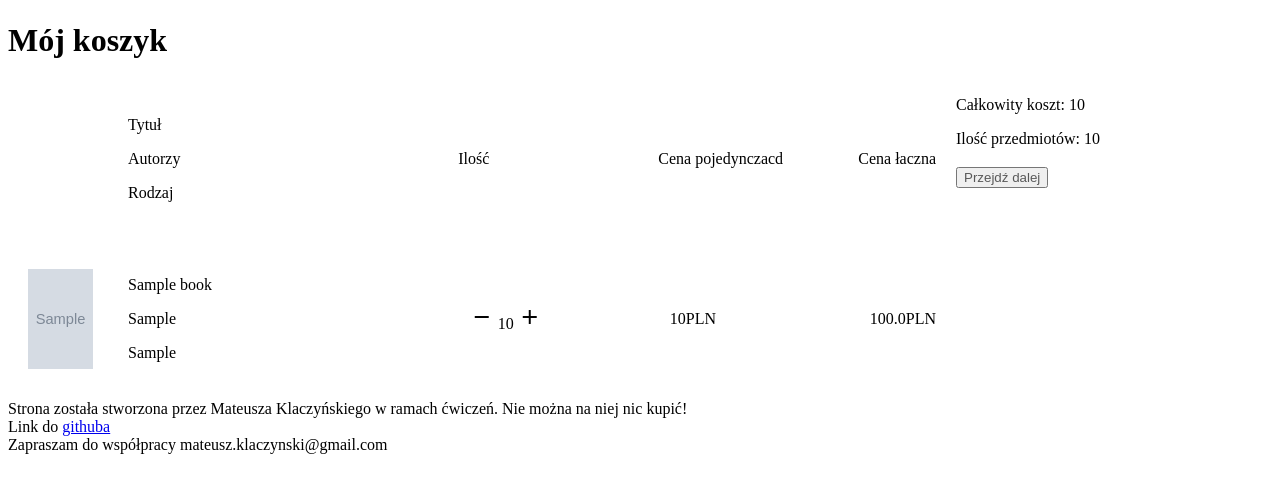
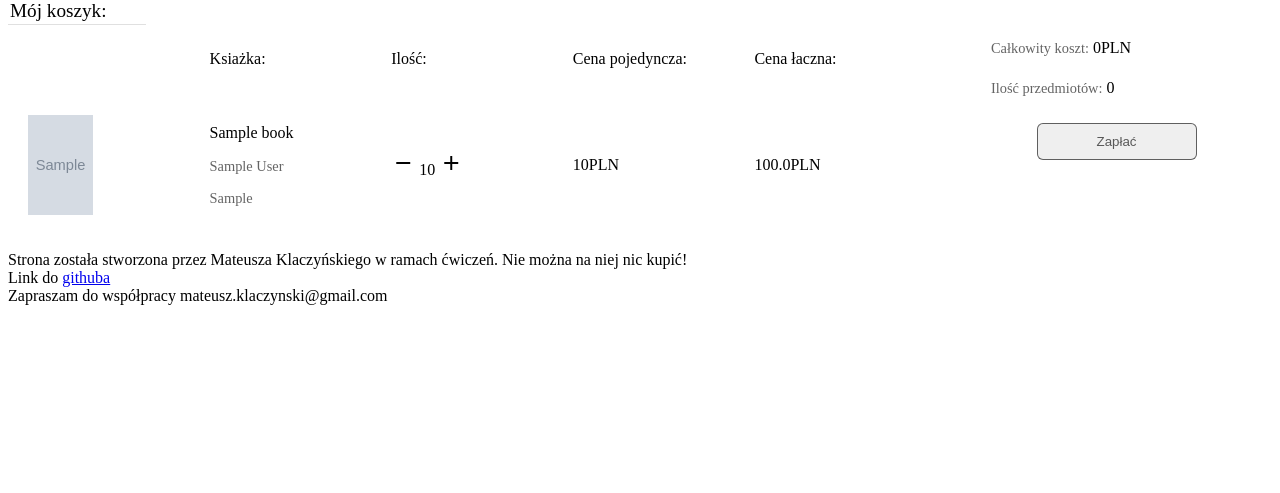
Before and after one commit to OnufryKlaczynski/BookStore, a Django app: template Store/templates/Store/display_cart.html in a window 1280 px wide. Shown: the part 164-657 px from the top of the page. Run offline with Django 3.2, Linux system fonts and the light colour scheme; the template is opened without the code that fills it: most values are stand-ins (such as "Sample title", 1, 10 or a date in 2020); grey boxes marked "Sample" are stand-in pictures.

Commit message:
frontend for display cart

```diff
--- a/Store/cart.py
+++ b/Store/cart.py
@@ -42,18 +42,6 @@ class Cart:
         self.save()
 
 
-    def get_total_price_and_quantity(self):
-        """Calculates sum of items without asking database about updates in prices."""
-        sum = 0
-        quantity = 0
-        for book_id in self.cart.keys():
-            for book_type in self.cart[book_id].keys():
-
-                book = self.cart[book_id][book_type]
-                sum += Decimal(book['price']) * int(book['quantity'])
-                quantity += int(book['quantity'])
-
-        return str(sum), quantity
 
 
     def __iter__(self):
@@ -87,3 +75,18 @@ class Cart:
 
     def save(self):
         self.session.modified = True
+
+
+
+    def get_total_price_and_quantity(self):
+        """Calculates sum of items without asking database about updates in prices."""
+        sum = 0
+        quantity = 0
+        for book_id in self.cart.keys():
+            for book_type in self.cart[book_id].keys():
+
+                book = self.cart[book_id][book_type]
+                sum += Decimal(book['price']) * int(book['quantity'])
+                quantity += int(book['quantity'])
+
+        return str(sum), quantity
--- a/Store/static/Store/css/display_cart.css
+++ b/Store/static/Store/css/display_cart.css
@@ -1,7 +1,7 @@
 .cart-container{
     display: grid;
     grid-template-columns: 3fr 1fr;
-
+    grid-column-gap: 20px;
 }
 
 
@@ -9,11 +9,12 @@
 
     background-color: #fff;
     display: grid;
-    grid-template-columns: 100px 200px 1fr 200px 200px;
-    grid-template-areas: "cover info . quantity price total-price total-price-currency.";
+    grid-template-columns: 1fr 1fr  1fr 1fr 1fr ;
+    grid-template-areas: "cover info  quantity price total-price";
+    grid-column-gap: 5px;
     align-items: center;
-    margin-bottom: 2px;
-    padding: 20px 20px;
+    padding: 10px 10px 10px 20px;
+    margin-bottom: 20px;
 }
 
 .cover-image-cart{
@@ -46,6 +47,21 @@
 
 .cart-summary{
     background-color: #fff;
+    height: 180px;
+    padding: 20px 30px 0px 30px;
+    line-height: 24px;
+}
+
+button#go-to-payment{
+
+    display: block;
+    margin: 0 auto;
+    margin-top: 20px;
+    text-align: center;
+    padding: 10px;
+    width: 160px;
+    border: 1px solid rgba(44, 44, 44, 0.733);
+    border-radius: 6px;
 }
 
 #remove-icon, #add-icon{
@@ -55,3 +71,27 @@
     -moz-user-select: none;
     -webkit-user-select: none;
 }
+
+.pre-cart{
+    display: inline-block;
+    padding: 0px 40px 2px 2px;
+    font-size: 1.2em;
+    border-bottom: 1px solid rgba(68, 68, 68, 0.164);
+    margin-bottom: 15px;
+}
+
+.author{
+    font-size: 0.9em;
+    color: rgba(44, 44, 44, 0.733);
+}
+.title{
+
+}
+.book-format{
+    font-size: 0.9em;
+    color: rgba(44, 44, 44, 0.733);
+}
+.less-important{
+    font-size: 0.9em;
+    color: rgba(44, 44, 44, 0.733);
+}
--- a/Store/static/Store/js/displayCart.js
+++ b/Store/static/Store/js/displayCart.js
@@ -38,7 +38,7 @@ function changeValue(event){
     for(let element of dataElement.parentElement.children){
         if(element.classList.contains("total-price") === true){
 
-            element.innerText = (parseFloat(element.innerText) + (price*quantity)).toFixed(2);
+            element.innerText = (parseFloat(element.innerText) + (price*quantity)).toFixed(2) +"PLN";
         }
     }
 
--- a/Store/templates/Store/display_cart.html
+++ b/Store/templates/Store/display_cart.html
@@ -12,35 +12,28 @@
 
 
 
-        <h1>Mój koszyk</h1>
+
         <div class="cart-container">
 
             <div class="items">
+                <div class="pre-cart">Mój koszyk:</div>
                 <div class="cart-item-preview">
                         <span></span>
-                        <div class="book-info">
-                            <p>Tytuł</p>
-                            <p>Autorzy</p>
-                            <p>Rodzaj</p>
-                        </div>
-
-
-                        <span class="quantity">Ilość</span>
-
-                        <span class="price">Cena pojedynczacd</span>
-                        <span class="total-price">Cena łaczna</span>
-
+                        <div class="book-info">Ksiażka:</div>
+                        <span class="quantity">Ilość:</span>
+                        <span class="price">Cena pojedyncza:</span>
+                        <span class="total-price">Cena łaczna:</span>
                 </div>
                 {% for item in cart %}
                     <div class="cart-item-preview">
                         <img class="cover-image-cart" src="{{ item.book.cover_photo.url }}"></i>
                         <div class="book-info">
-                            <p>{{ item.book.title }}</p>
-                            <p> {% for author in item.book.authors.all %}
-                                {{ author.first_name}}
+                            <p class="title">{{ item.book.title }}</p>
+                            <p class="author"> {% for author in item.book.authors.all %}
+                                {{ author}}
                                 {% endfor %}
                             </p>
-                            <p>{{ item.book_type }}</p>
+                            <p class="book-format">{{ item.book_type }}</p>
                         </div>
                         <div
                             class="data-element quantity-change"
@@ -55,8 +48,8 @@
                         </div>
                         <span class="price">{{ item.book_type.price }}PLN</span>
                         {% load multiply_tag %}
-                        <div class="total-price">{% multiply item.book_type.float_price item.quantity %}</div>
-                        <div class="total-price-currency">PLN</div>
+                        <div class="total-price">{% multiply item.book_type.float_price item.quantity %}PLN</div>
+
 
 
                     </div>
@@ -65,12 +58,16 @@
 
 
              <div class="cart-summary">
-                <p>Całkowity koszt: {{cart.price}}</p>
-                <p>Ilość przedmiotów: {{cart.quantity}}</p>
+                <p><span class="less-important">Całkowity koszt:</span>
+                    {{global_cart.price}}PLN</p>
+                <p>
+                    <span class="less-important">Ilość przedmiotów:</span>
+                    {{global_cart.quantity}}
+                </p>
 
                 <form action="{% url 'Store:display_cart' %}" method="post">
                     {% csrf_token %}
-                    <button type="submit">Przejdź dalej</button>
+                    <button id="go-to-payment" type="submit">Zapłać</button>
                 </form>
              </div>
         </div>
```
